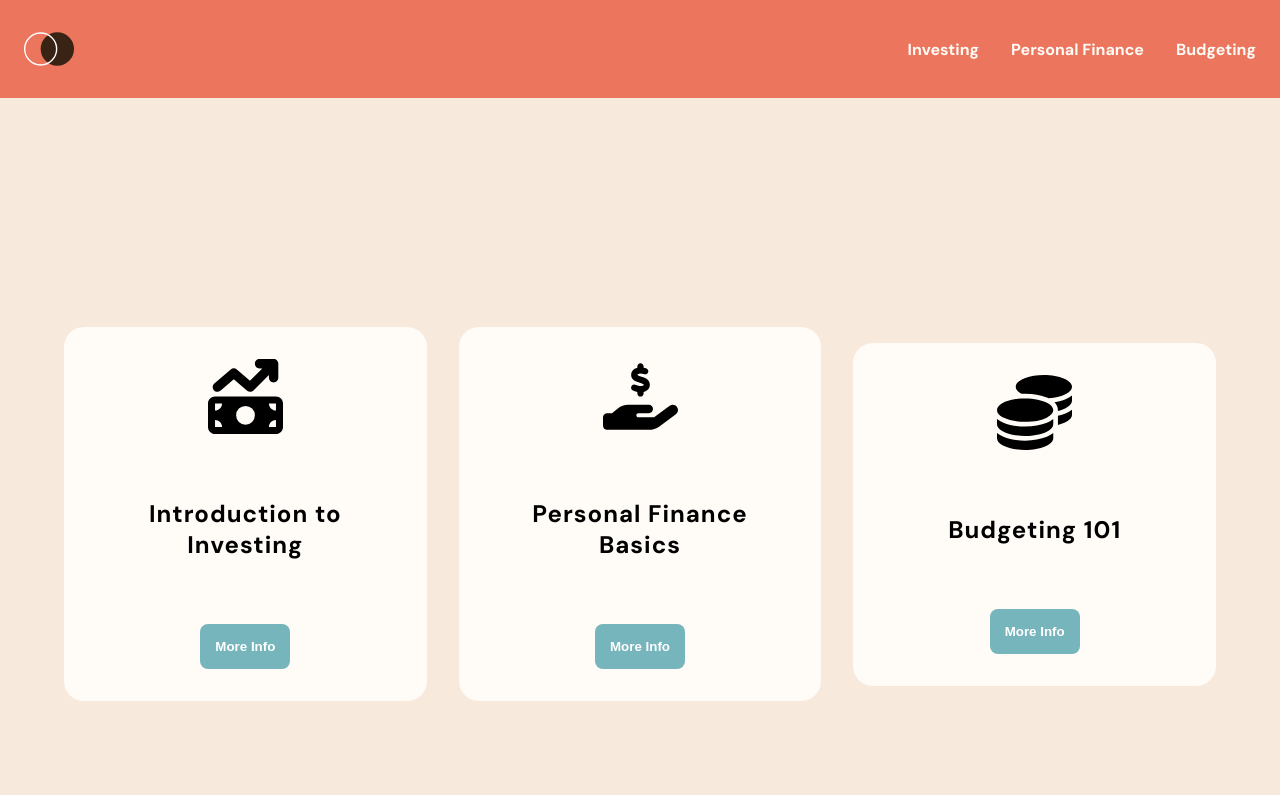
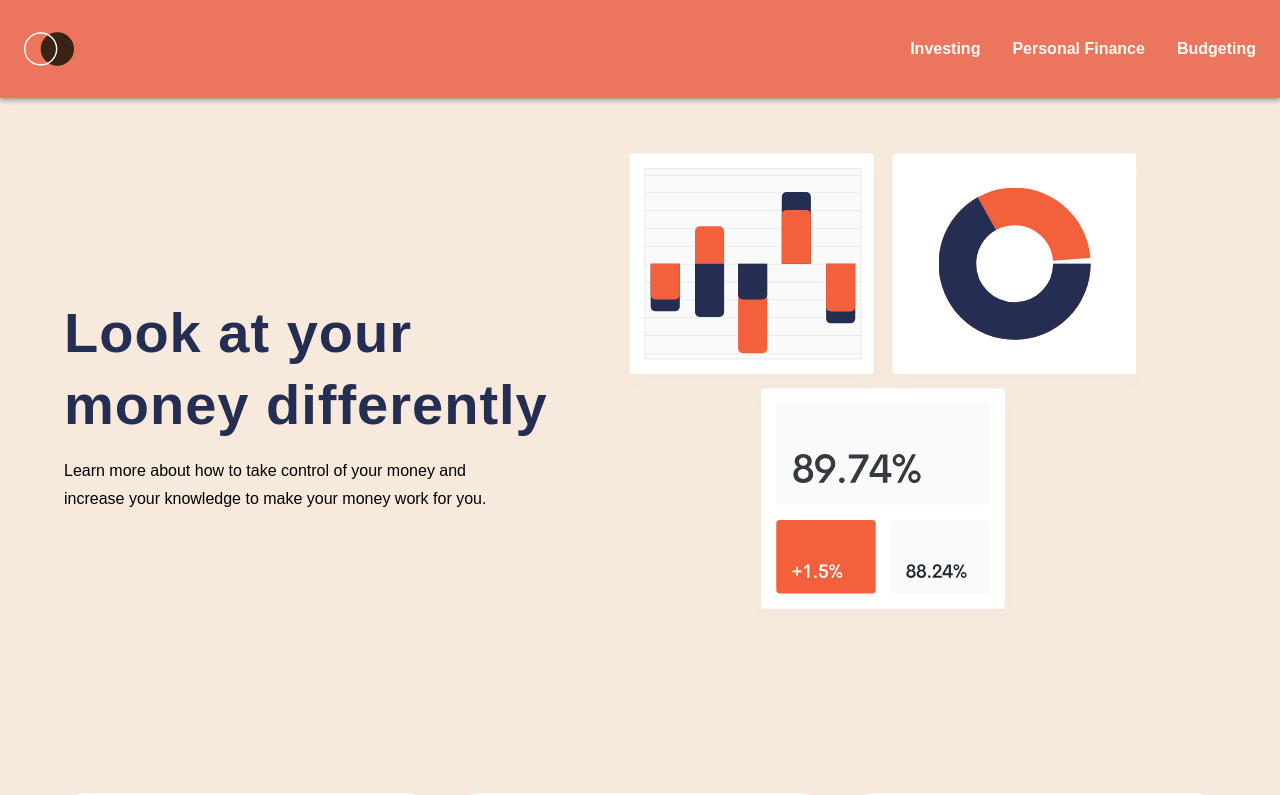
Before and after one commit to nyrellcl/react-challenge-budget-app, a Next.js app: page / in a window 1280 px wide. Shown: the top 795 px of the page. Built offline with nearby package versions, Linux system fonts and the light colour scheme.

Commit message:
add hero image

```diff
--- a/src/pages/components/InfoCards.tsx
+++ b/src/pages/components/InfoCards.tsx
@@ -1,10 +1,9 @@
 import React, { useState } from "react";
 import data from "../../data.json";
-import {DM_Sans} from 'next/font/google'
+import intro from "../../../public/illustration-intro.svg"
+import Image from "next/image";
 
 
-const dmSans = DM_Sans({subsets: ['latin'],
-weight: ['400', '500', '700']})
 
 
 
@@ -19,11 +18,18 @@ function InfoCards() {
 
   return (
     <>
-    <style jsx global>{` html{
-            font-family: ${dmSans.style.fontFamily}
-        `}
-    </style>
 
+    <section className="intro">
+      <div className="intro__img-container">
+    <Image className="intro__img-container__image" src={intro} alt="intro illustration"/>
+
+      </div>
+      <article className="intro__content">
+      <h1>Look at your money differently</h1>
+    <p>Learn more about how to take control of your money and increase your knowledge to make your money work for you.</p>
+      </article>
+
+    </section>
 
 
     <section className="info">
--- a/src/styles/index-sass/Global-sass/_colors.scss
+++ b/src/styles/index-sass/Global-sass/_colors.scss
@@ -3,3 +3,4 @@ $red: #EC755D;
 $cyan: #76B5BC;
 $card-bg: #FFFBF6;
 $dark-brown: #382314;
+$heading: #242D52;
--- a/src/styles/index-sass/index.css
+++ b/src/styles/index-sass/index.css
@@ -1,3 +1,4 @@
+@import url("https://fonts.googleapis.com/css2?family=Be+Vietnam+Pro:wght@400;500;700&display=swap");
 #__next {
   height: 100%;
 }
@@ -13,6 +14,7 @@ html,
 body {
   height: 100%;
   min-width: 23.4375rem;
+  font-family: "Be Vietnam", sans-serif;
   background-color: #F8E9DD;
 }
 
@@ -24,10 +26,14 @@ h2 {
   font-weight: 700;
 }
 
+.none {
+  display: none;
+}
+
 .header-bar {
-  position: -webkit-sticky;
-  position: sticky;
-  top: 0;
+  position: fixed;
+  width: 100%;
+  z-index: 10;
 }
 
 .nav-bar {
@@ -37,6 +43,7 @@ h2 {
   width: 100%;
   padding: 1.5rem;
   background-color: #EC755D;
+  box-shadow: 0 3px 6px rgba(0, 0, 0, 0.15), 0 2px 4px rgba(0, 0, 0, 0.22);
 }
 .nav-bar__icon {
   z-index: 10;
@@ -72,29 +79,50 @@ h2 {
   z-index: 3;
 }
 
+.intro {
+  text-align: center;
+  width: 90%;
+  margin: 0 auto;
+  padding: 5rem 0;
+}
+.intro h1 {
+  font-weight: 700;
+  color: #242D52;
+  font-size: 2.5rem;
+  line-height: 3.125rem;
+  letter-spacing: 0.0625rem;
+}
+.intro p {
+  line-height: 1.75rem;
+  padding: 1rem;
+}
+.intro__img-container {
+  width: 100%;
+  padding-bottom: 2.5rem;
+}
+.intro__img-container__image {
+  width: 100%;
+  height: 100%;
+}
+
 .main-app {
+  padding-top: 4rem;
   height: 100%;
 }
 .main-app .info {
   width: 90%;
   margin: 0 auto;
-  height: 100%;
+  height: auto;
   display: flex;
   flex-direction: column;
   justify-content: center;
   padding-top: 2rem;
-}
-.main-app .info h1 {
-  text-align: center;
-  font-size: 2.5rem;
-  padding: 2rem 0;
-  font-weight: 700;
-  letter-spacing: 0.0625rem;
+  padding-bottom: 2rem;
 }
 .main-app .info__container {
   display: flex;
   flex-direction: column;
-  height: 100%;
+  height: auto;
   gap: 2rem;
 }
 .main-app .info__container__card {
@@ -107,13 +135,17 @@ h2 {
   padding: 2rem;
   text-align: center;
   letter-spacing: 0.0625rem;
+  height: 100%;
 }
 .main-app .info__container__card h2 {
   padding: 2rem 0;
+  color: #242D52;
+  font-size: 1.875rem;
 }
 .main-app .info__container__card p {
   letter-spacing: 0.0625rem;
   text-align: center;
+  line-height: 1.75rem;
 }
 .main-app .info__container__card__sources {
   display: flex;
@@ -166,6 +198,29 @@ h2 {
   .nav-bar__list li a:hover {
     color: #382314;
   }
+  .intro {
+    display: flex;
+    flex-direction: row-reverse;
+    align-items: center;
+    text-align: left;
+    gap: 1rem;
+  }
+  .intro h1 {
+    font-size: 3.5rem;
+    line-height: 4.5rem;
+  }
+  .intro p {
+    padding-right: 5rem;
+    padding-left: 0;
+  }
+  .intro__img-container {
+    width: 90%;
+  }
+  .intro__img-container__image {
+    width: 90%;
+    height: 90%;
+    margin: 0 auto;
+  }
   .main-app .info {
     flex-direction: row;
   }
@@ -175,8 +230,18 @@ h2 {
     width: 100%;
   }
   .main-app .info__container__card {
+    position: relative;
     justify-content: center;
     width: 100%;
+    transition: all 250ms linear;
+  }
+  .main-app .info__container__card__content {
+    position: absolute;
+    top: 100%;
+    margin: 2rem auto;
+    background: #FFFBF6;
+    padding: 1rem;
+    border-radius: 8px;
   }
   .main-app .info__container__card__sources li,
 .main-app .info__container__card__sources a {
--- a/src/styles/index-sass/index.scss
+++ b/src/styles/index-sass/index.scss
@@ -1,5 +1,6 @@
 @use "sass:math";
 @import "./Global-sass/colors";
+@import url("https://fonts.googleapis.com/css2?family=Be+Vietnam+Pro:wght@400;500;700&display=swap");
 
 @function rem($number) {
   @if unitless($number) {
@@ -26,6 +27,7 @@ html,
 body {
   height: 100%;
   min-width: rem(375);
+  font-family: "Be Vietnam", sans-serif;
   background-color: $bg;
 }
 
@@ -37,9 +39,14 @@ h2 {
   font-weight: 700;
 }
 
+.none {
+  display: none;
+}
+
 .header-bar {
-  position: sticky;
-  top: 0;
+  position: fixed;
+  width: 100%;
+  z-index: 10;
 }
 
 .nav-bar {
@@ -49,6 +56,7 @@ h2 {
   width: 100%;
   padding: 1.5rem;
   background-color: $red;
+  box-shadow: 0 3px 6px rgba(0, 0, 0, 0.15), 0 2px 4px rgba(0, 0, 0, 0.22);
   &__icon {
     z-index: 10;
     display: flex;
@@ -86,27 +94,48 @@ h2 {
   }
 }
 
+.intro {
+  text-align: center;
+  width: 90%;
+  margin: 0 auto;
+  padding: 5rem 0;
+  h1 {
+    font-weight: 700;
+    color: $heading;
+    font-size: rem(40);
+    line-height: rem(50);
+    letter-spacing: rem(1);
+  }
+  p {
+    line-height: rem(28);
+    padding: 1rem;
+  }
+  &__img-container {
+    width: 100%;
+    padding-bottom: 2.5rem;
+    &__image {
+      width: 100%;
+      height: 100%;
+    }
+  }
+}
+
 .main-app {
+    padding-top: 4rem;
   height: 100%;
   .info {
     width: 90%;
     margin: 0 auto;
-    height: 100%;
+    height: auto;
     display: flex;
     flex-direction: column;
     justify-content: center;
     padding-top: 2rem;
-    h1{
-        text-align: center;
-        font-size: rem(40);
-        padding: 2rem 0;
-        font-weight: 700;
-        letter-spacing: rem(1);
-    }
+    padding-bottom: 2rem;
     &__container {
       display: flex;
       flex-direction: column;
-      height: 100%;
+      height: auto;
       gap: 2rem;
       &__card {
         display: flex;
@@ -118,12 +147,16 @@ h2 {
         padding: 2rem;
         text-align: center;
         letter-spacing: rem(1);
+        height: 100%;
         h2 {
           padding: 2rem 0;
+          color: $heading;
+          font-size: rem(30);
         }
         p {
           letter-spacing: rem(1);
           text-align: center;
+          line-height: rem(28);
         }
         &__sources {
           display: flex;
@@ -155,13 +188,13 @@ h2 {
   }
 }
 
-@media only screen and (min-width: 768px){
+@media only screen and (min-width: 768px) {
   .nav-bar {
     justify-content: space-between;
     &__icon {
       display: none;
     }
-        &__list{
+    &__list {
       flex-direction: row;
       opacity: 1;
       justify-content: flex-end;
@@ -188,6 +221,30 @@ h2 {
     }
   }
 
+  .intro {
+    display: flex;
+    flex-direction: row-reverse;
+    align-items: center;
+    text-align: left;
+    gap: 1rem;
+    h1 {
+      font-size: rem(56);
+      line-height: 4.5rem;
+    }
+    p {
+      padding-right: 5rem;
+      padding-left: 0;
+    }
+    &__img-container {
+        width: 90%;
+        &__image {
+          width: 90%;
+          height: 90%;
+          margin: 0 auto;
+        }
+      }
+  }
+
   .main-app {
     .info {
       flex-direction: row;
@@ -195,9 +252,20 @@ h2 {
         flex-direction: row;
         align-items: center;
         width: 100%;
+
         &__card {
+          position: relative;
           justify-content: center;
           width: 100%;
+          transition: all 250ms linear;
+          &__content {
+            position: absolute;
+            top: 100%;
+            margin: 2rem auto;
+            background: $card-bg;
+            padding: 1rem;
+            border-radius: 8px;
+          }
           &__sources {
             li,
             a {
```
Also changed, not shown: public/illustration-intro.svg (added), 1 other file (tests, documents, lock files or other folders). Lines whose indentation alone changed are shown as unchanged.
